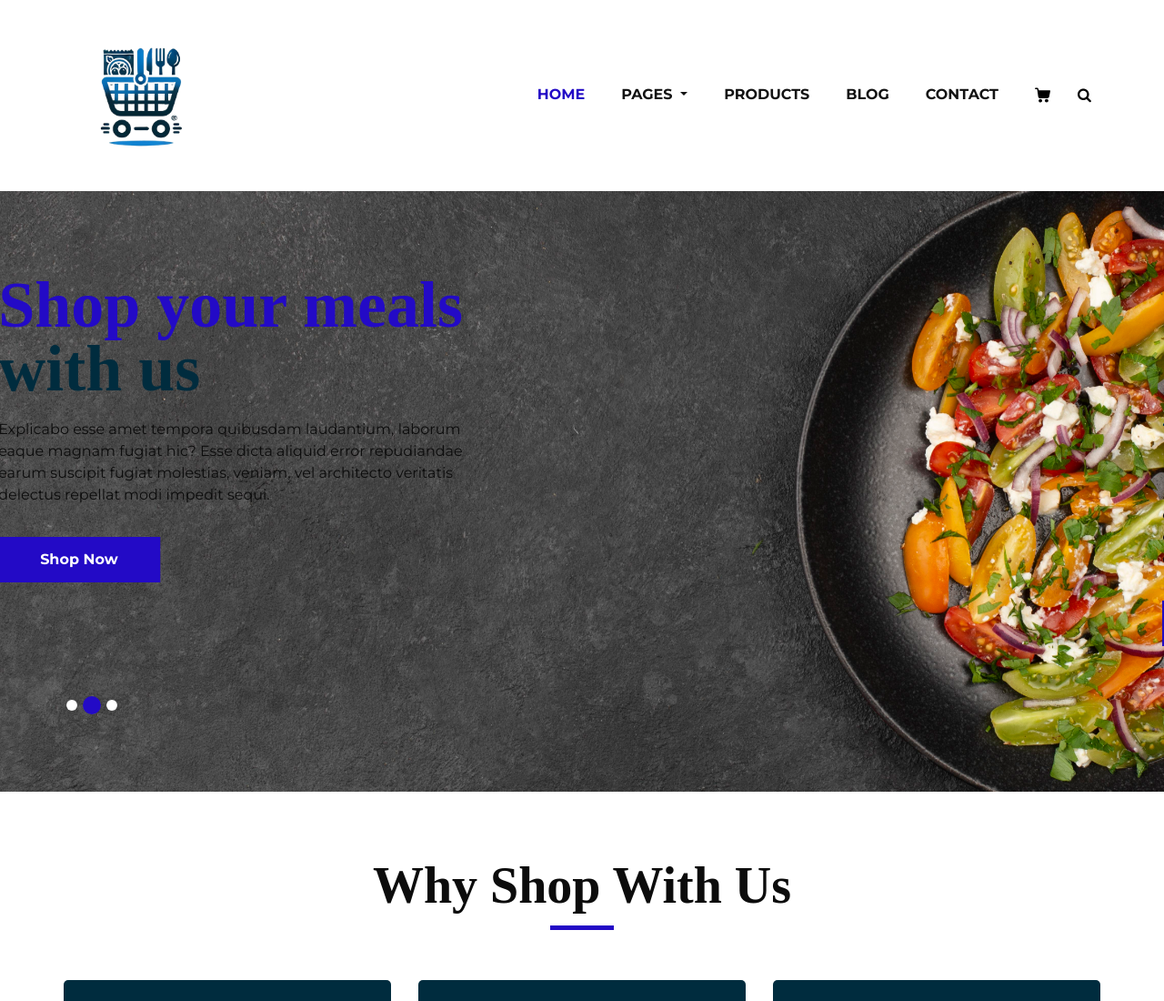
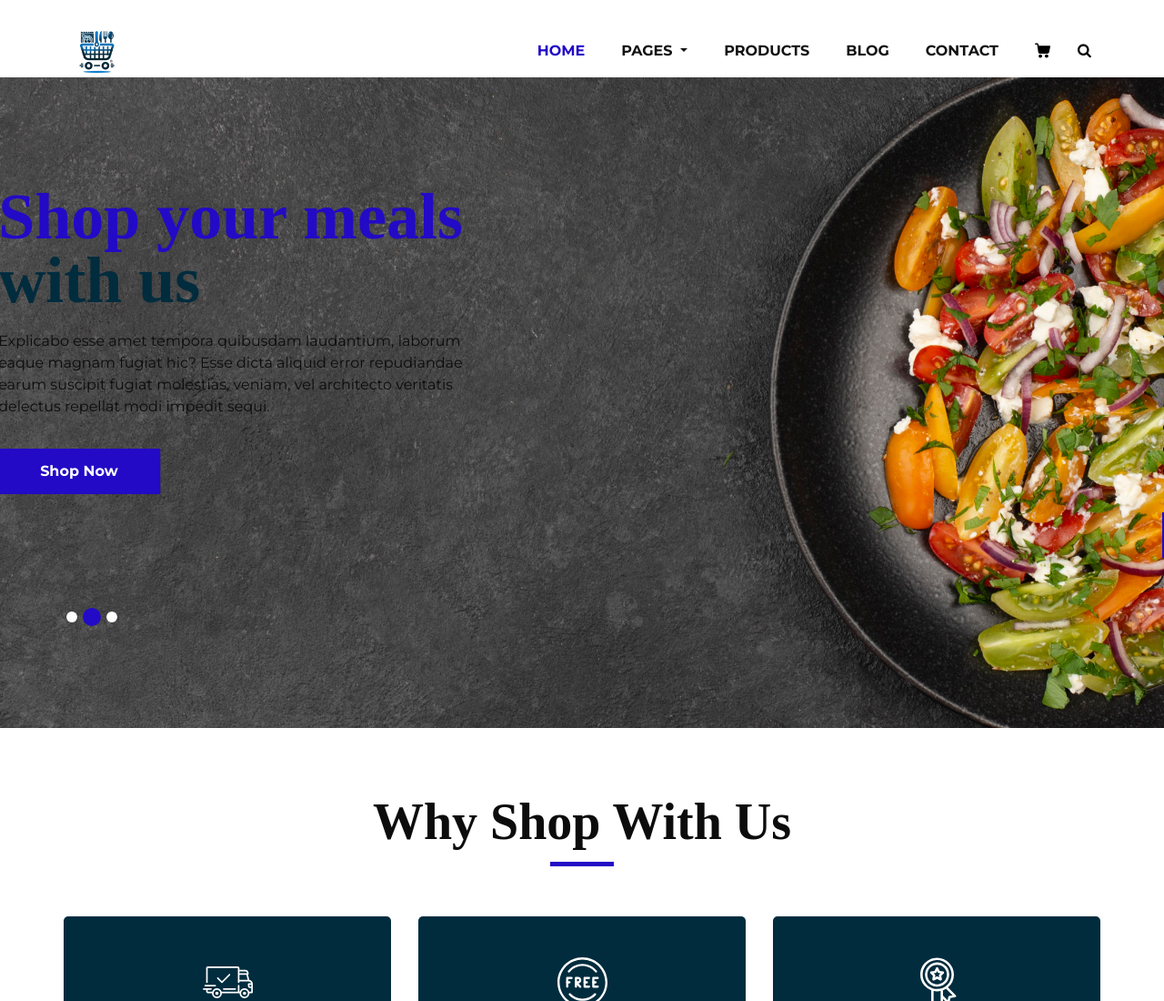
Before and after one commit to abdielbytes/foodie_fe, a plain HTML site: page index.html in a window 1280 px wide. Shown: the top 1100 px of the page at 91% size. Drawn offline with Linux system fonts and the light colour scheme; a script that the page names is missing.

Commit message:
adjusted header_ssection

```diff
--- a/css/custom.css
+++ b/css/custom.css
@@ -1,10 +1,14 @@
 .navimg {
     /* display: none; */
-    height: 35%;
-    width: 35%;
+    height: 5%;
+    width: 15%;
 }
 
 .arrival-img {
     border-radius: 20px;
     margin-bottom: 6px;
 }
+
+nav {
+    /* display: none; */
+}
--- a/css/style.css
+++ b/css/style.css
@@ -123,6 +123,7 @@ a:focus {
 
 .header_section {
     padding: 15px 0;
+    max-height: 85px;
 }
 
 .header_section .container-fluid {
```
